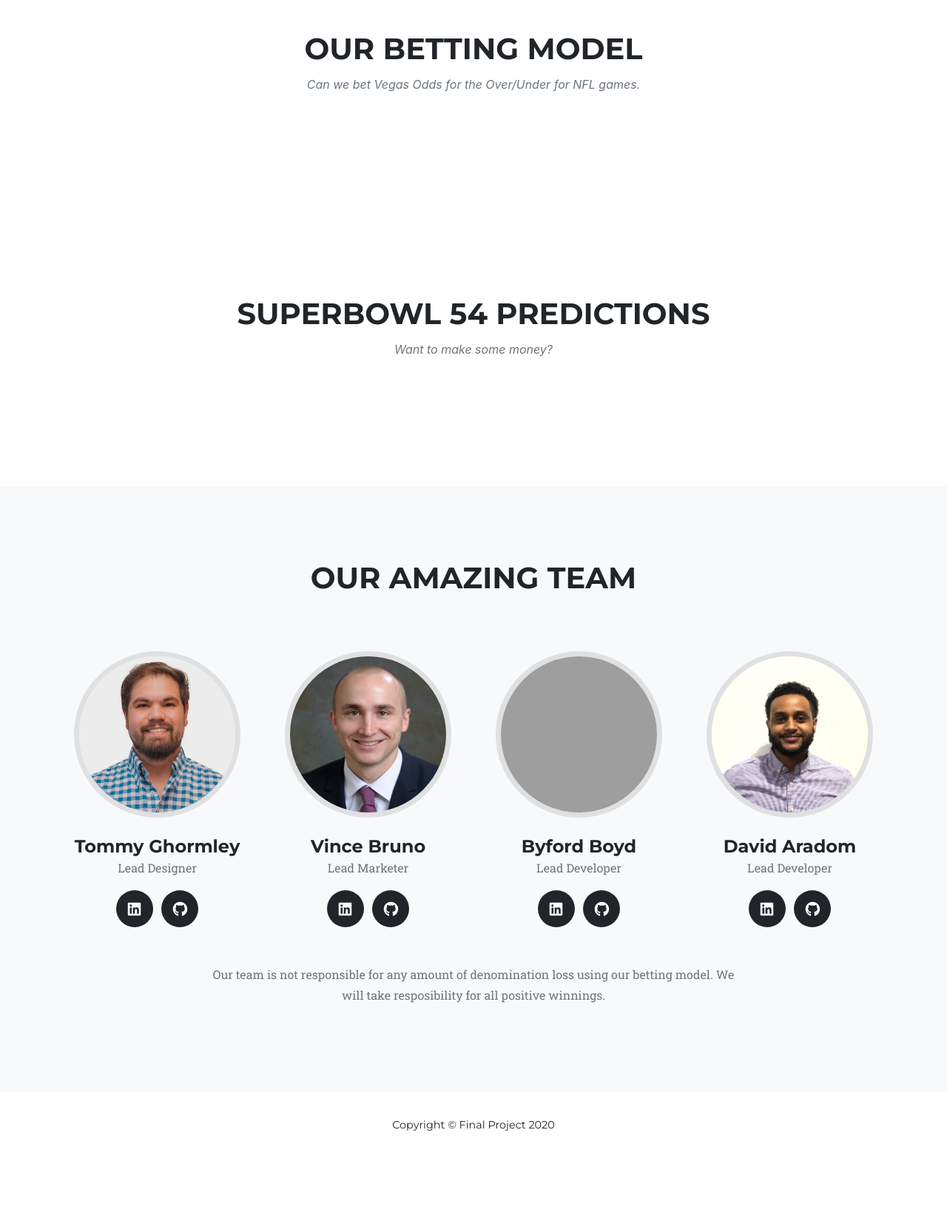
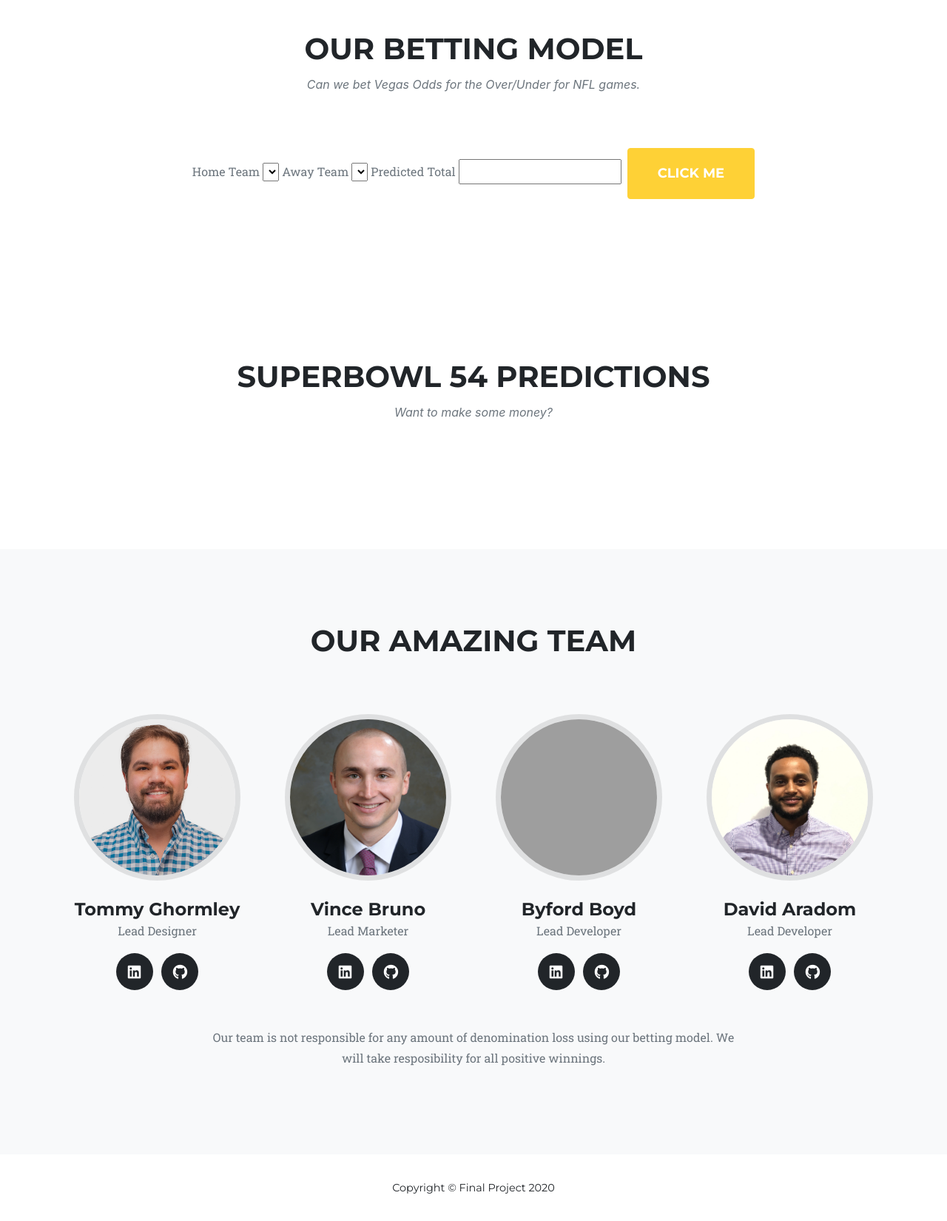
Before and after one commit to tghorms/nfl_final_project, a Flask app: page / in a window 1280 px wide. Shown: the part 2182-3832 px from the top of the page at 74% size. Before the commit the page ends 3710 px from the top, so only its background shows below. Run offline with Flask 2, Linux system fonts and the light colour scheme; lists and menus that the app fills with data are empty; some libraries are stand-ins or nearby versions; some web fonts are replaced; grey boxes are pictures that could not be loaded.

Commit message:
adding files that work

```diff
--- a/nfl_project/templates/index.html
+++ b/nfl_project/templates/index.html
@@ -180,87 +180,20 @@
                     </h3>
                 </div>
             </div>
-            <!-- <div class="row">
-                <div class="col-lg-12">
-                    <ul class="timeline">
-                        <li>
-                            <div class="timeline-image">
-                                <img class="rounded-circle img-fluid" src="static/img/about/1.jpg" alt="">
-                            </div>
-                            <div class="timeline-panel">
-                                <div class="timeline-heading">
-                                    <h4>2009-2011</h4>
-                                    <h4 class="subheading">Our Humble Beginnings</h4>
-                                </div>
-                                <div class="timeline-body">
-                                    <p class="text-muted">Lorem ipsum dolor sit amet, consectetur adipisicing elit. Sunt
-                                        ut voluptatum eius sapiente, totam reiciendis temporibus qui quibusdam,
-                                        recusandae sit vero unde, sed, incidunt et ea quo dolore laudantium consectetur!
-                                    </p>
-                                </div>
-                            </div>
-                        </li>
-                        <li class="timeline-inverted">
-                            <div class="timeline-image">
-                                <img class="rounded-circle img-fluid" src="static/img/about/2.jpg" alt="">
-                            </div>
-                            <div class="timeline-panel">
-                                <div class="timeline-heading">
-                                    <h4>March 2011</h4>
-                                    <h4 class="subheading">An Agency is Born</h4>
-                                </div>
-                                <div class="timeline-body">
-                                    <p class="text-muted">Lorem ipsum dolor sit amet, consectetur adipisicing elit. Sunt
-                                        ut voluptatum eius sapiente, totam reiciendis temporibus qui quibusdam,
-                                        recusandae sit vero unde, sed, incidunt et ea quo dolore laudantium consectetur!
-                                    </p>
-                                </div>
-                            </div>
-                        </li>
-                        <li>
-                            <div class="timeline-image">
-                                <img class="rounded-circle img-fluid" src="static/img/about/3.jpg" alt="">
-                            </div>
-                            <div class="timeline-panel">
-                                <div class="timeline-heading">
-                                    <h4>December 2012</h4>
-                                    <h4 class="subheading">Transition to Full Service</h4>
-                                </div>
-                                <div class="timeline-body">
-                                    <p class="text-muted">Lorem ipsum dolor sit amet, consectetur adipisicing elit. Sunt
-                                        ut voluptatum eius sapiente, totam reiciendis temporibus qui quibusdam,
-                                        recusandae sit vero unde, sed, incidunt et ea quo dolore laudantium consectetur!
-                                    </p>
-                                </div>
-                            </div>
-                        </li>
-                        <li class="timeline-inverted">
-                            <div class="timeline-image">
-                                <img class="rounded-circle img-fluid" src="static/img/about/4.jpg" alt="">
-                            </div>
-                            <div class="timeline-panel">
-                                <div class="timeline-heading">
-                                    <h4>July 2014</h4>
-                                    <h4 class="subheading">Phase Two Expansion</h4>
-                                </div>
-                                <div class="timeline-body">
-                                    <p class="text-muted">Lorem ipsum dolor sit amet, consectetur adipisicing elit. Sunt
-                                        ut voluptatum eius sapiente, totam reiciendis temporibus qui quibusdam,
-                                        recusandae sit vero unde, sed, incidunt et ea quo dolore laudantium consectetur!
-                                    </p>
-                                </div>
-                            </div>
-                        </li>
-                        <li class="timeline-inverted">
-                            <div class="timeline-image">
-                                <h4>Be Part
-                                    <br>Of Our
-                                    <br>Story!</h4>
-                            </div>
-                        </li>
-                    </ul>
-                </div> -->
-            <!-- </div> -->
+            <div class="row">
+                <div class="col-lg-12 text-center">
+                    <p class="text-muted">
+                        <label>Home Team</label>
+                        <select id="Home_team"></select>
+                        <label>Away Team</label>
+                        <select id="Away_team"></select>
+                        <label>Predicted Total</label>
+                        <input type="number" id="BookTotal" />
+                        <label id="vince"></label>
+                        <button class="btn btn-primary btn-xl text-uppercase" onclick="simplerun()">Click Me</button>
+                    </p>
+                </div>
+            </div>
         </div>
     </section>
     <section class="page-section" id="about">
@@ -399,7 +332,8 @@
                             <div class="modal-body">
                                 <!-- Project Details Go Here -->
                                 <h2 class="text-uppercase">Team stats for the 2019 regular season</h2>
-                                <p class="item-intro text-muted">Click on a team's win percentage to filter team stats.</p>
+                                <p class="item-intro text-muted">Click on a team's win percentage to filter team stats.
+                                </p>
                                 <div class='tableauPlaceholder' id='viz1578613625683' style='position: relative'>
                                     <noscript>
                                         <a href='#'><img alt=''
@@ -510,7 +444,8 @@
                                     Loss is the penalty of a bad prediction.
                                     It is a number indicating how bad the models' prediction was in a single example.
                                 </p>
-                                <img class="img-fluid d-block mx-auto" src="static/img/logos/machine-learning-graph.png" alt="">
+                                <img class="img-fluid d-block mx-auto" src="static/img/logos/machine-learning-graph.png"
+                                    alt="">
                                 <!-- <p>INSERT GRAPH 3</p> -->
                                 <button class="btn btn-primary" data-dismiss="modal" type="button">
                                     <i class="fas fa-times"></i>
```
